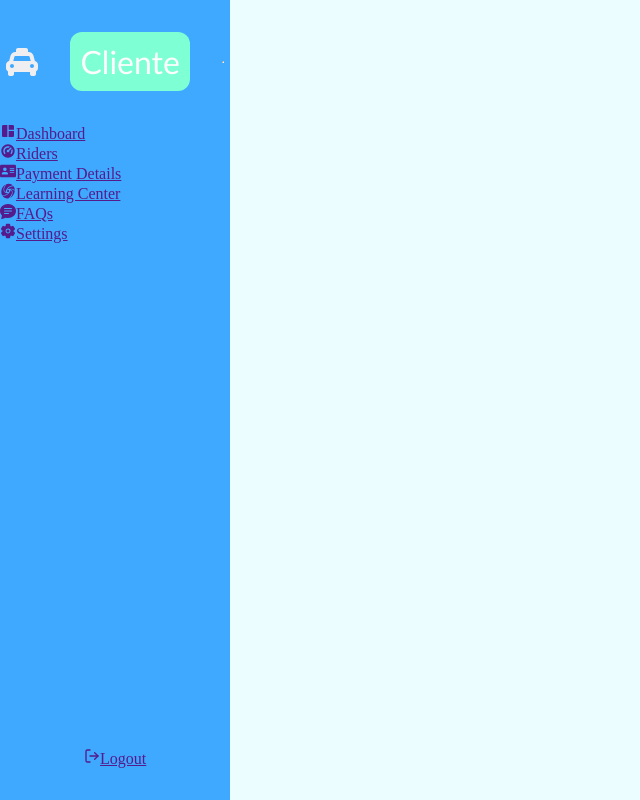
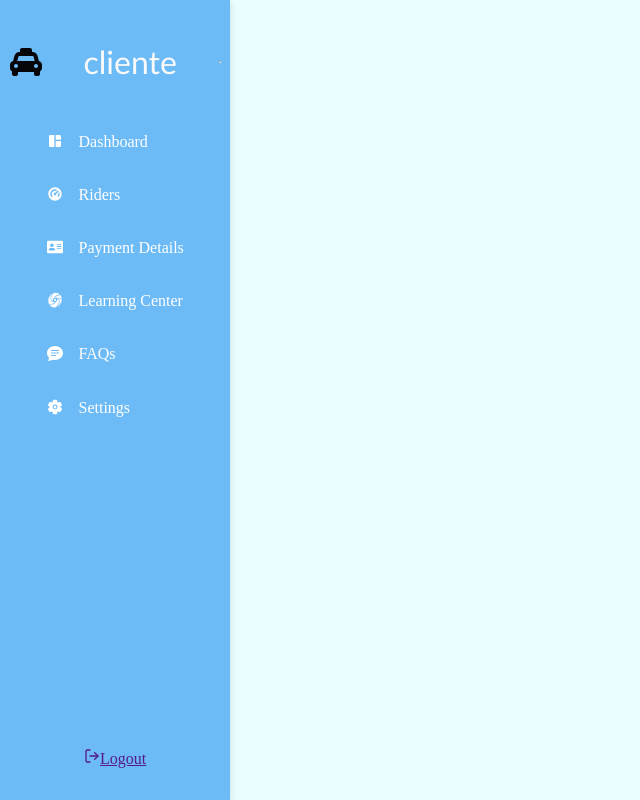
Before and after one commit to MarceloALMoreira/aluroni-react-typescript, a React (Vite) app: page / in a window 1280 px wide. Shown: the whole page, without its empty margins (0-640 px from the left). Built offline with nearby package versions, Linux system fonts and the light colour scheme; a web font is replaced by a local one.

Commit message:
feat: estilizando sidbar

```diff
--- a/src/components/Dashboard/Dashboard.module.scss
+++ b/src/components/Dashboard/Dashboard.module.scss
@@ -1,7 +1,8 @@
 .section {
     position: fixed;
     left: 0;
-    background: rgb(63, 169, 255);
+    box-shadow: #63636333 0px 2px 8px 0px;
+    background-color: #3ba0f3b7;
     height: 100vh;
     width: 18vw;
     display: flex;
@@ -30,25 +31,50 @@
         gap: 2rem;
 
         svg {
-            color: rgb(239, 239, 241);
+            color: rgb(6, 6, 10);
             font-size: 2rem;
         }
 
         span {
             font-size: 2rem;
-            color: rgb(253, 253, 253);
+            color: rgb(250, 250, 250);
             padding: 10px;
             border-radius: 12px;
-            background-color: aquamarine;
             font-family: 'Gill Sans', 'Gill Sans MT', Calibri, 'Trebuchet MS', sans-serif;
-
         }
-        &__links{
+    }
+    &__links {
+        display: flex;
+        justify-content: center;
+        align-items: center;
+    }
+    ul {
+        list-style-type: none;
+        display: flex;
+        flex-direction: column;
+        gap: 1rem;
+    }
+    li {
+        padding: 0.6rem 1rem;
+        border-radius: 0.6rem;
+        &:hover{
+            background: yellow;
+            transition: 0.3s ease all;
+            a{
+                color: black;
+            }
+        }
+        a{
+            text-decoration: none;
             display: flex;
-            justify-content: center;
-            align-items: center;
+            gap: 1rem;
+            color: white;
         }
-
     }
 
+
 }
+.active{
+    background: blue;
+
+}
--- a/src/components/Dashboard/Sidebar.tsx
+++ b/src/components/Dashboard/Sidebar.tsx
@@ -1,6 +1,4 @@
 import React, { useEffect, useState } from "react"
-
-
 import { MdSpaceDashboard } from 'react-icons/md';
 import { RiDashboard2Fill } from 'react-icons/ri';
 import { FaAddressCard, FaTaxi } from 'react-icons/fa';
@@ -11,55 +9,64 @@ import { FiLogOut } from 'react-icons/fi';
 import { GiHamburgerMenu } from 'react-icons/gi';
 import { VscChromeClose } from 'react-icons/vsc';
 import styles from './Dashboard.module.scss';
+import { style } from "@mui/system";
 
 
 
 
 export default function Sidebar() {
+    const [currentLink, setCurrentLink] = useState(1)
+
     return (
         <>
             <div className={styles.section}>
                 <div className={styles.section__top}>
                     <div className={styles.section__brand}>
                         <FaTaxi />
-                        <span>Cliente</span>
+                        <span>cliente</span>
                         <hr />
                     </div>
                     <div className={styles.section__toggle}>
                     </div>
                     <div className={styles.section__links}>
                         <ul>
-                            <li>
+                            <li onClick={() => setCurrentLink(1)}
+                                className={currentLink === 1 ? "active" : ""}>
                                 <a href="">
                                     <MdSpaceDashboard />
                                     <span>Dashboard</span>
                                 </a>
                             </li>
-                            <li>
+                            <li onClick={() => setCurrentLink(2)}
+                                className={currentLink === 2 ? "active" : ""}>
                                 <a href="">
                                     <RiDashboard2Fill />
                                     <span>Riders</span>
                                 </a>
                             </li>
-                            <li>
+                            <li onClick={() => setCurrentLink(3)}
+                                className={currentLink === 3 ? "active" : ""}>
                                 <a href="">
                                     <FaAddressCard />
                                     <span>Payment Details</span>
                                 </a>
                             </li>
-                            <li>
+                            <li onClick={() => setCurrentLink(4)}
+                                className={currentLink === 4 ? "active" : ""}>
                                 <a href="">
                                     <GiTwirlCenter />
                                     <span>Learning Center</span>
                                 </a>
                             </li>
-                            <li>
+                            <li onClick={() => setCurrentLink(5)}
+                                className={currentLink === 5 ? "active" : ""}>
                                 <a href="">
                                     <BsFillChatTextFill />
                                     <span>FAQs</span>
                                 </a>
                             </li>
-                            <li>
+                            <li onClick={() => setCurrentLink(6)}
+                                className={currentLink === 6 ? "active" : ""}>
                                 <a href="">
                                     <IoSettings />
                                     <span>Settings</span>
@@ -70,7 +77,7 @@ export default function Sidebar() {
                 </div>
                 <div className="logout">
                     <a href="">
-                        <FiLogOut/>
+                        <FiLogOut />
                         <span className="logout">Logout</span>
                     </a>
                 </div>
```
